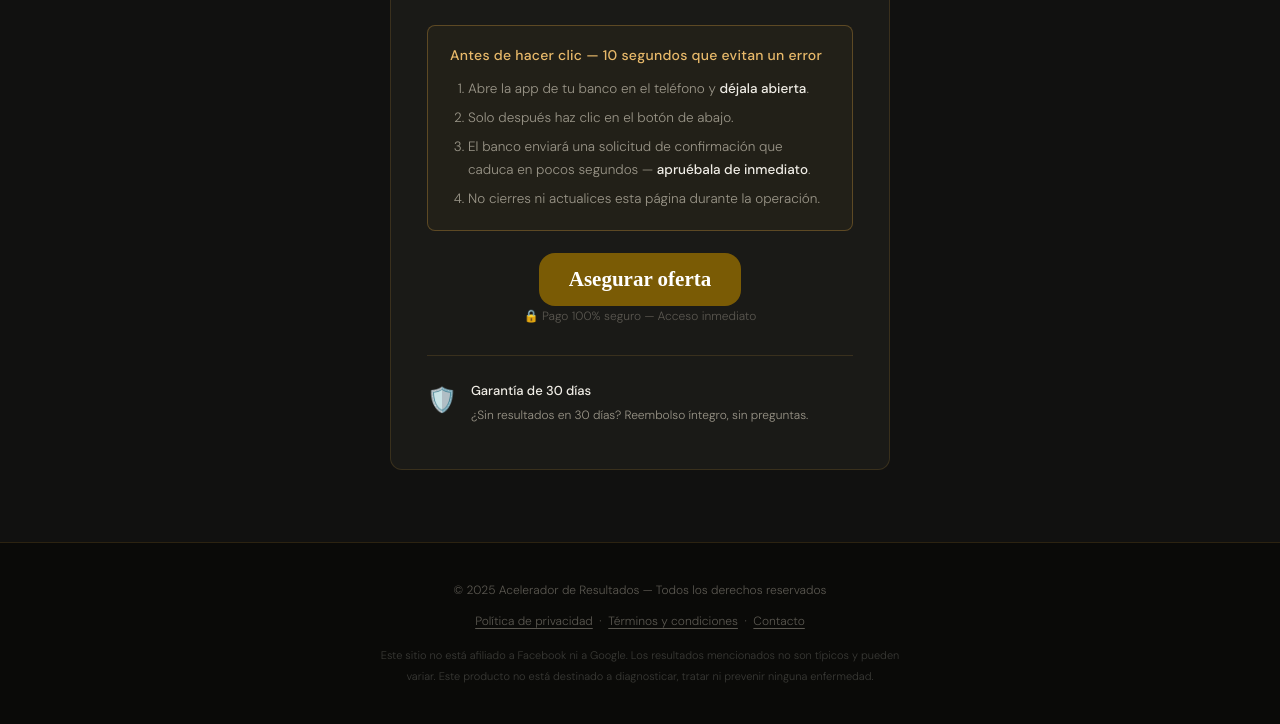
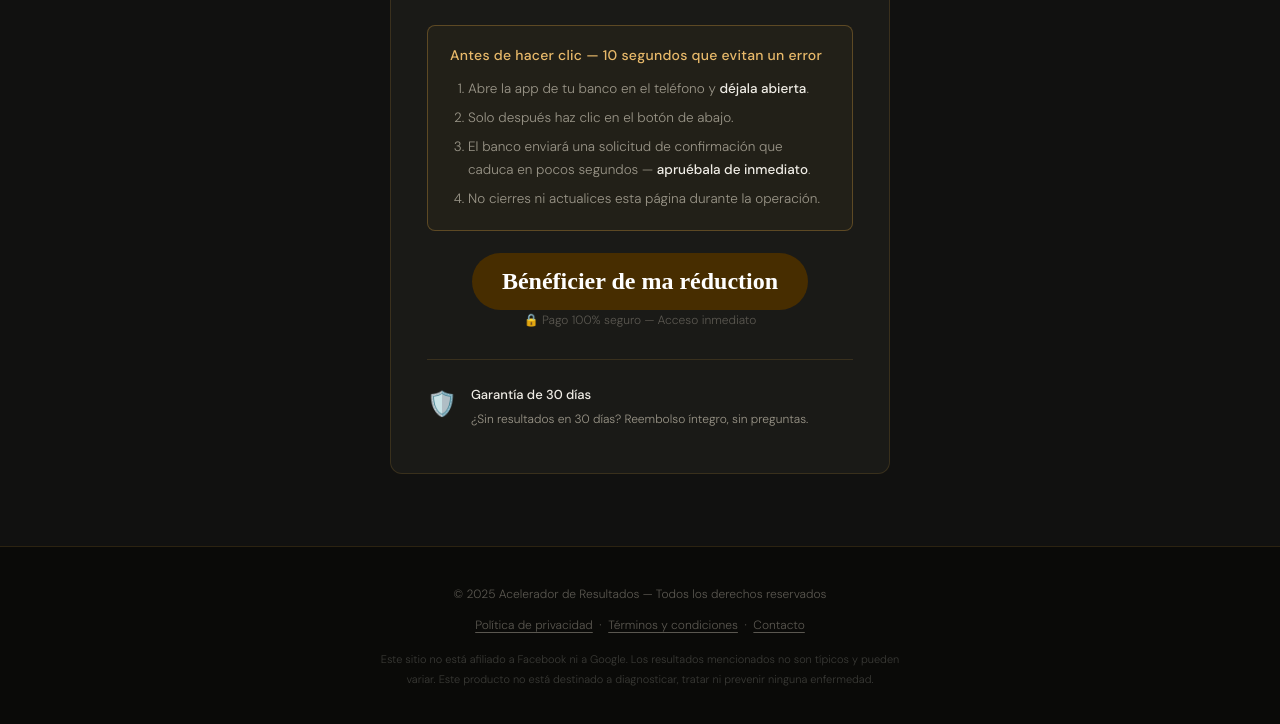
Before and after one commit to tarcisiooramonn-cell/acelerador-es, a plain HTML site: page index.html in a window 1280 px wide. Shown: the part 2468-3192 px from the top of the page. Drawn offline with nearby package versions, Linux system fonts and the light colour scheme.

Commit message:
Update index.html

```diff
--- a/index.html
+++ b/index.html
@@ -457,7 +457,7 @@
         </ol>
       </div>
 
-      <button type="button" onclick="acceptUpsell('https://checkout.kashpay.com.br/u/eb4233e76d8a98ac')" style="font-family: 'Poppins'; font-size: 21px; font-weight: 600; line-height: 1.3; color: #ffffff; background-color: #7a5b05; border: none; border-radius: 16px; padding: 13px 7%; cursor: pointer; text-align: center; display: block; margin: auto;">Asegurar oferta</button>
+      <button type="button" onclick="acceptUpsell('https://checkout.kashpay.com.br/u/c6cebcb1a8c7f8cf')" style="font-family: 'Poppins'; font-size: 24px; font-weight: 600; line-height: 1.3; color: #ffffff; background-color: #472d00; border: none; border-radius: 50px; padding: 13px 7%; cursor: pointer; text-align: center; display: block; margin: auto;">Bénéficier de ma réduction</button>
       <div class="cta-sub">🔒 Pago 100% seguro — Acceso inmediato</div>
 
       <div class="guarantee">
```
